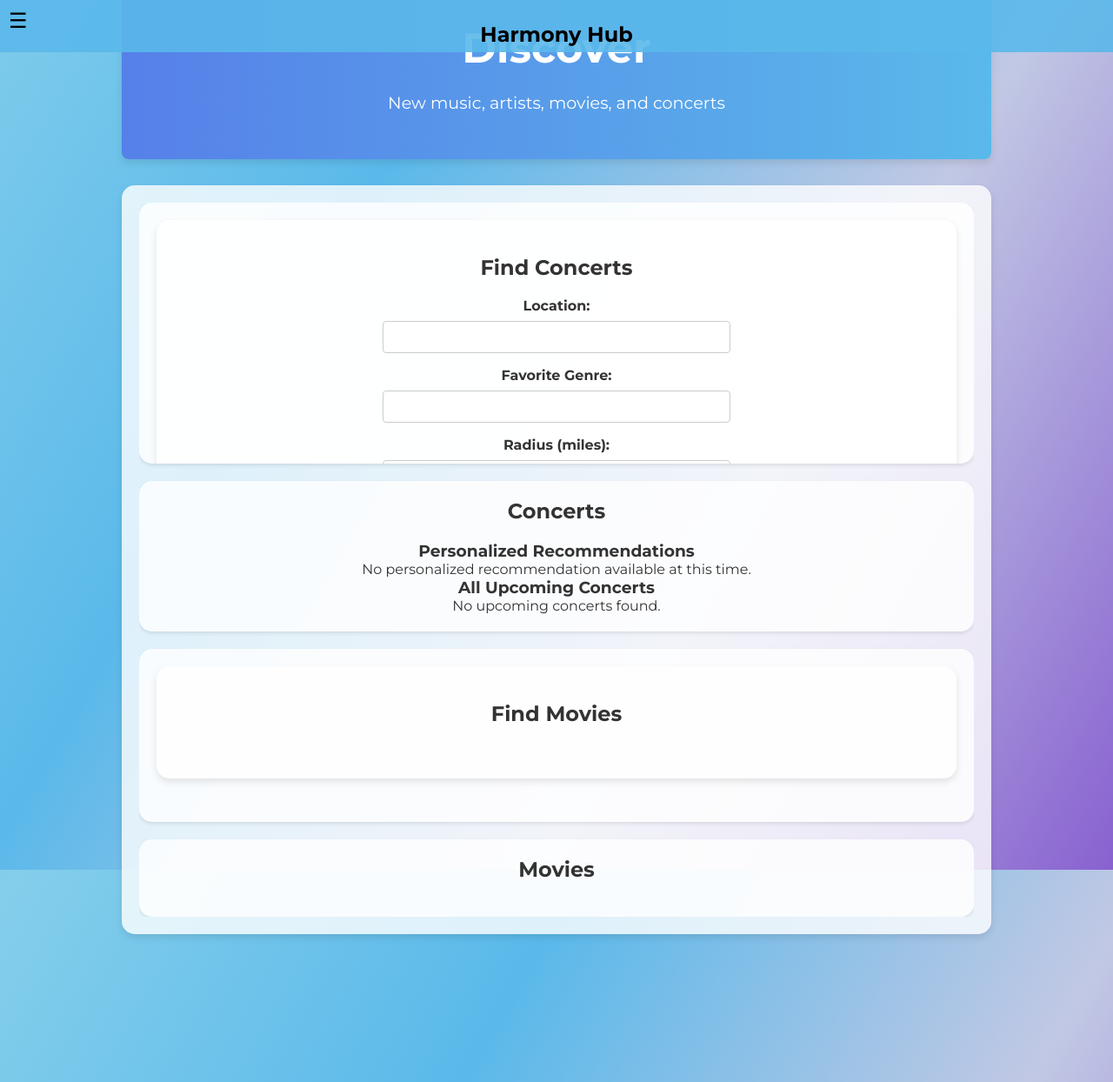
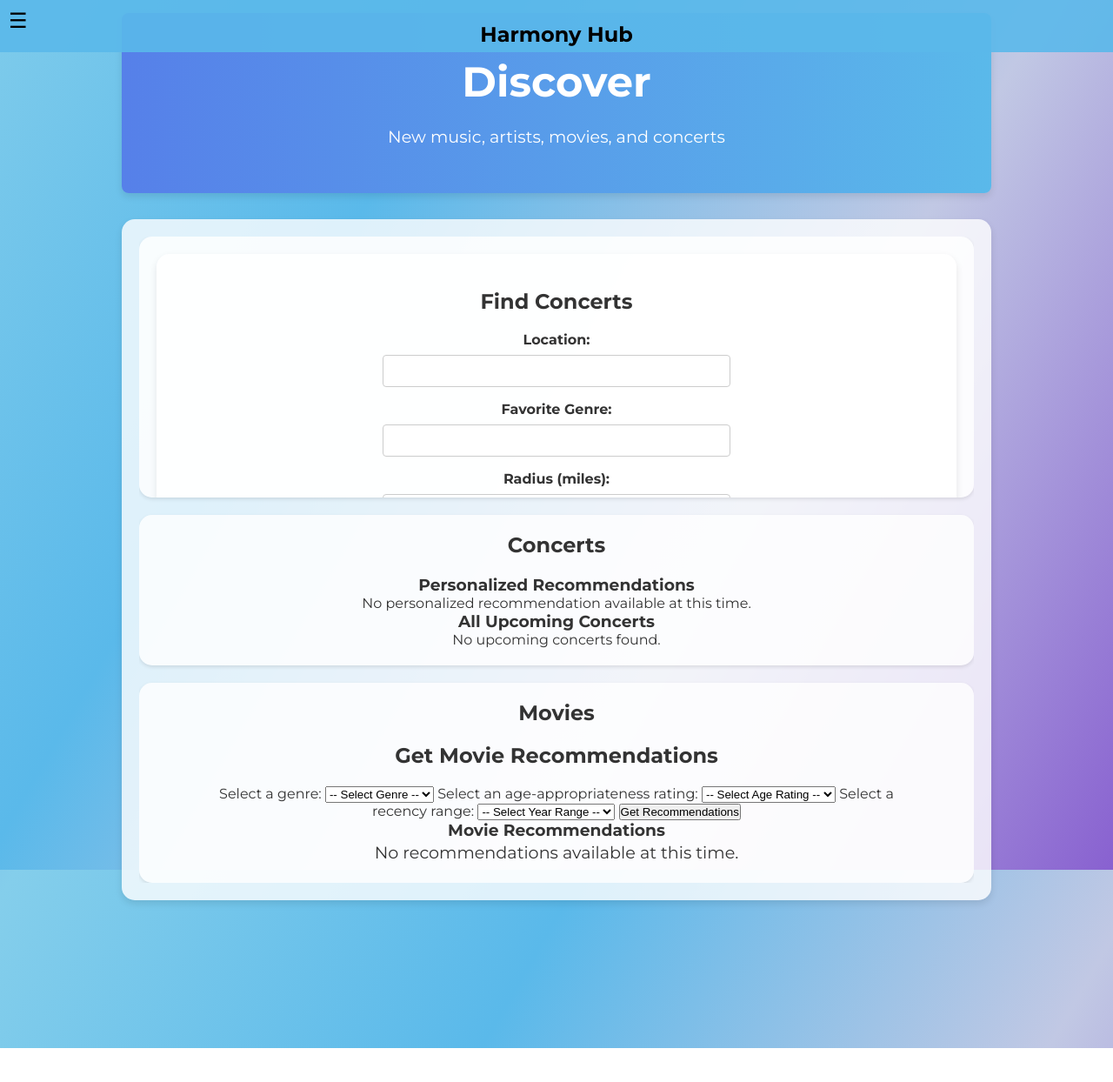
Before and after one commit to rinabug/harmony-hub, a Flask app: page /discover in a window 1280 px wide. Shown: the whole page at 87% size. After the commit the page ends 1205 px from the top, so only its background shows below. Run offline with Flask 3, Linux system fonts and the light colour scheme; the visitor is signed in with stand-in values (Sample User, id 1).

Commit message:
Update discover.html

```diff
--- a/templates/discover.html
+++ b/templates/discover.html
@@ -86,15 +86,63 @@
                             {% endif %}
                         </div>
                     </div>
-                    <div class="bento-item small">
-                        <section class="input-section">
-                                <h2>Find Movies</h2>
-                        </section>
-                    </div>
-                    <div class="bento-item small">
-                        <h2>Movies</h2>
+                     <!-- this is for the find movie -->
+             <div class="bento-item small">
+                    <h2>Movies</h2>
+                    <div class="container">
+                        <h2>Get Movie Recommendations</h2>
+                        <form method="POST" action="{{ url_for('get_recommendation') }}">
+                            <label for="movie-genre">Select a genre:</label>
+                            <select id="movie-genre" name="genre" required>
+                                <option value="">-- Select Genre --</option>
+                                <option value="Action">Action</option>
+                                <option value="Adventure">Adventure</option>
+                                <option value="Comedy">Comedy</option>
+                                <option value="Drama">Drama</option>
+                                <option value="Fantasy">Fantasy</option>
+                                <option value="Horror">Horror</option>
+                                <option value="Mystery">Mystery</option>
+                                <option value="Romance">Romance</option>
+                                <option value="Sci-Fi">Sci-Fi</option>
+                                <option value="Thriller">Thriller</option>
+                            </select>
+
+                            <label for="movie-age_rating">Select an age-appropriateness rating:</label>
+                            <select id="movie-age_rating" name="age_rating" required>
+                                <option value="">-- Select Age Rating --</option>
+                                <option value="G">G</option>
+                                <option value="PG">PG</option>
+                                <option value="PG-13">PG-13</option>
+                                <option value="R">R</option>
+                            </select>
+
+                            <label for="movie-year_range">Select a recency range:</label>
+                            <select id="movie-year_range" name="year_range" required>
+                                <option value="">-- Select Year Range --</option>
+                                <option value="2000-2010">2000-2010</option>
+                                <option value="2011-2015">2011-2015</option>
+                                <option value="2016-2020">2016-2020</option>
+                                <option value="2021-present">2021-present</option>
+                            </select>
+
+                            <button type="submit" class="btn btn-primary">Get Recommendations</button>
+                        </form>
+
+                        <div class="mt-5">
+                            <h3>Movie Recommendations</h3>
+                            {% if recommendations %}
+                                <ul class="list-group">
+                                    {% for movie in recommendations %}
+                                        <li class="list-group-item">{{ movie }}</li>
+                                    {% endfor %}
+                                </ul>
+                            {% else %}
+                                <p>No recommendations available at this time.</p>
+                            {% endif %}
+                        </div>
                     </div>
                 </div>
+            </div>
             </section>
         </main>
     </div>
```
